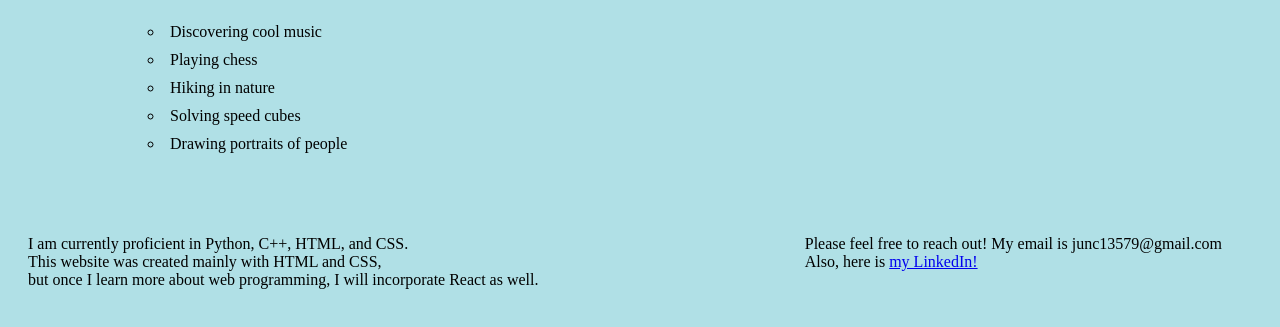
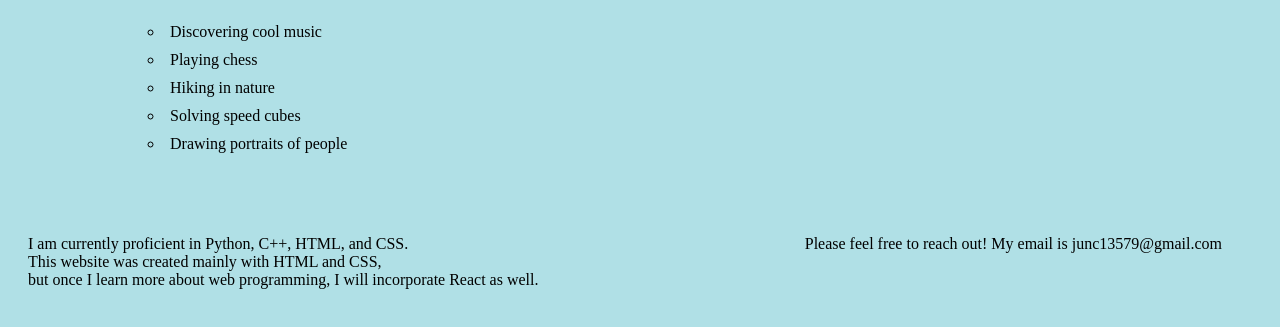
Before and after one commit to DanielJunsangCho/DanielJunsangCho.github.io, a plain HTML site: page index.html in a window 1280 px wide. Shown: the part 735-1062 px from the top of the page. Drawn offline with Linux system fonts and the light colour scheme.

Commit message:
Deleted Link

```diff
--- a/index.html
+++ b/index.html
@@ -56,9 +56,7 @@
          <p id = "lang_skills" class = "wrap_up">I am currently proficient in Python, C++, HTML, and CSS.<br>
            This website was created mainly with HTML and CSS, <br>
            but once I learn more about web programming, I will incorporate React as well.</p>
-         <p id = "contact_info" class = "wrap_up">Please feel free to reach out! My email is junc13579@gmail.com <br>
-            Also, here is <a id = "linkedin_link" href= "www.linkedin.com/in/danieljunsangcho" onclick="window.open('www.linkedin.com/in/danieljunsangcho', '_self');">my LinkedIn!</a>
-         </p>
+         <p id = "contact_info" class = "wrap_up">Please feel free to reach out! My email is junc13579@gmail.com</p>
       </div>
    </body>
 </html>
--- a/website.css
+++ b/website.css
@@ -147,11 +147,3 @@ img:hover {
    padding-right: 50px;
    padding-top: 50px;
 }
-
-#linkedin_link:visited {
-   color: blue;
-}
-
-#linkedin_link:hover {
-   color: hotpink;
-}
```
